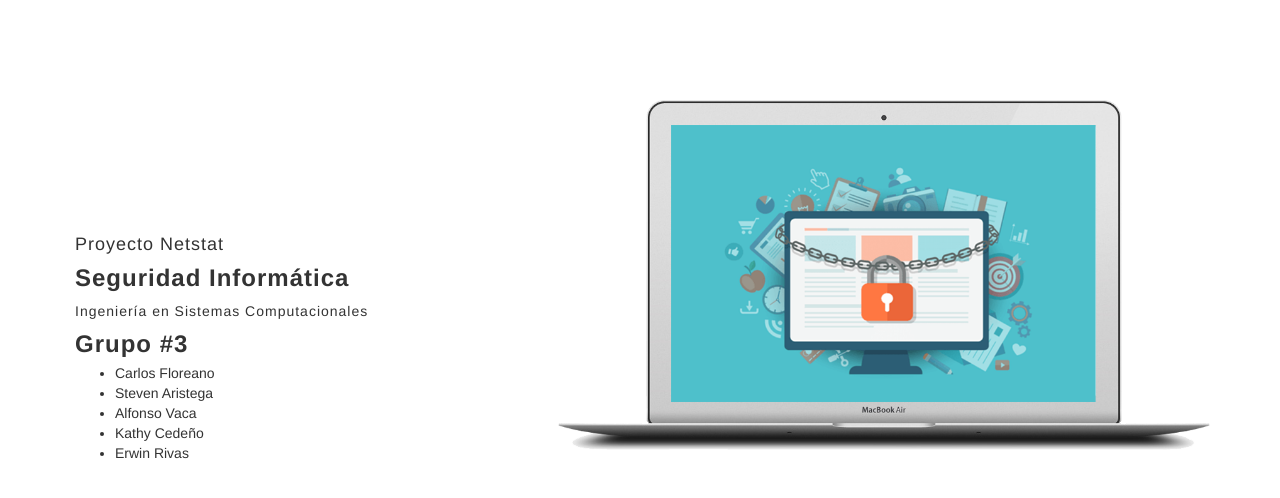
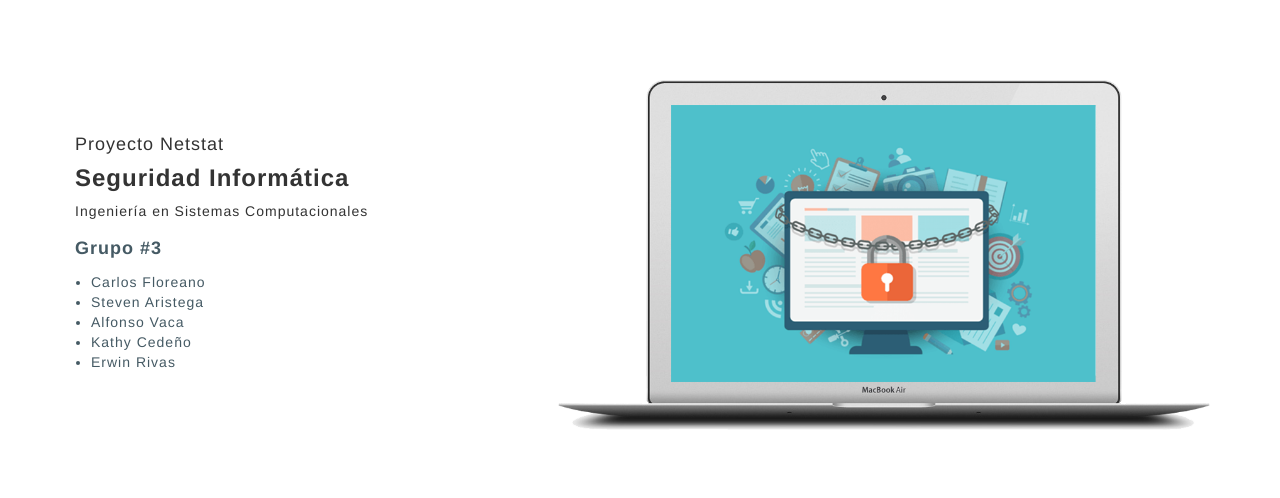
Before and after one commit to joseguamanp/proyecto_seguridad, a PHP site: page / in a window 1280 px wide. Shown: the part 52-550 px from the top of the page. Run offline with PHP 8.4, Linux system fonts and the light colour scheme.

Commit message:
cuadrar nombres del grupo

```diff
--- a/index.php
+++ b/index.php
@@ -17,7 +17,8 @@
 					<h4>Proyecto Netstat</h4>
 					<h3>Seguridad Informática</h3>
 					<p>Ingeniería en Sistemas Computacionales</p>
-					<h3>Grupo #3</h3>
+					<div class="list-group">
+						<span>Grupo #3</span>
 						<ul>
 							<li>Carlos Floreano</li>
 							<li>Steven Aristega</li>
@@ -25,6 +26,7 @@
 							<li>Kathy Cedeño</li>
 							<li>Erwin Rivas</li>
 						</ul>
+					</div>
 			</div>
 			<div class="col-md-7">
 					<img src="public/img/pc.png" alt="">
--- a/public/css/estilo/style.css
+++ b/public/css/estilo/style.css
@@ -1,10 +1,10 @@
 
 .main-index .row{
-  margin-top: 60px;
+  margin-top: 40px;
 }
 .index-title{
-  margin-top: 150px;
-  padding: 0 20px;
+  margin-top: 50px;
+  padding: 20px 20px;
 }
 .index-title h3{
   font-weight: 900;
@@ -23,6 +23,24 @@
   padding: 5px 0;
   margin: 0;
 }
+.list-group{
+  margin-top: 10px;
+}
+.list-group span{
+  font-weight: 600;
+  letter-spacing: 1px;
+  font-size: 18px;
+  color:#455a64;
+}
+.list-group ul{
+  padding-left:16px;
+  margin-top: 10px;
+}
+.list-group li{
+  padding: 0;
+  letter-spacing: 1px;
+  color:#455a64;
+}
 .main-index img{
   width: 100%;
   height: 350px;
```
Lines whose indentation alone changed are shown as unchanged.
